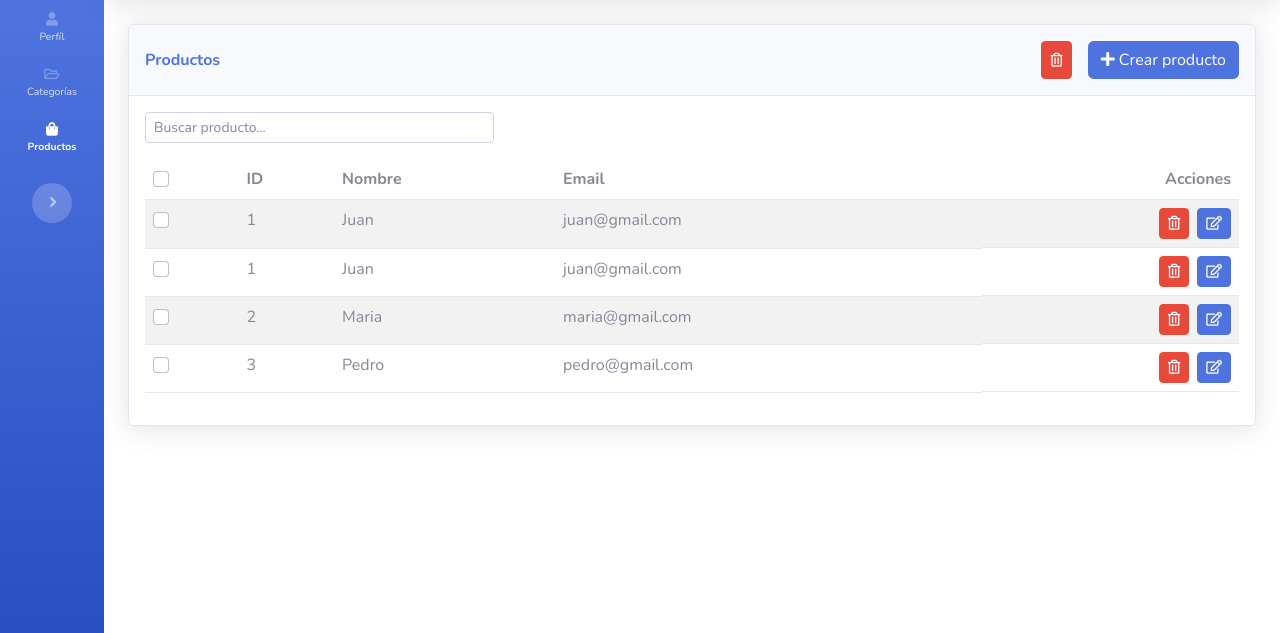
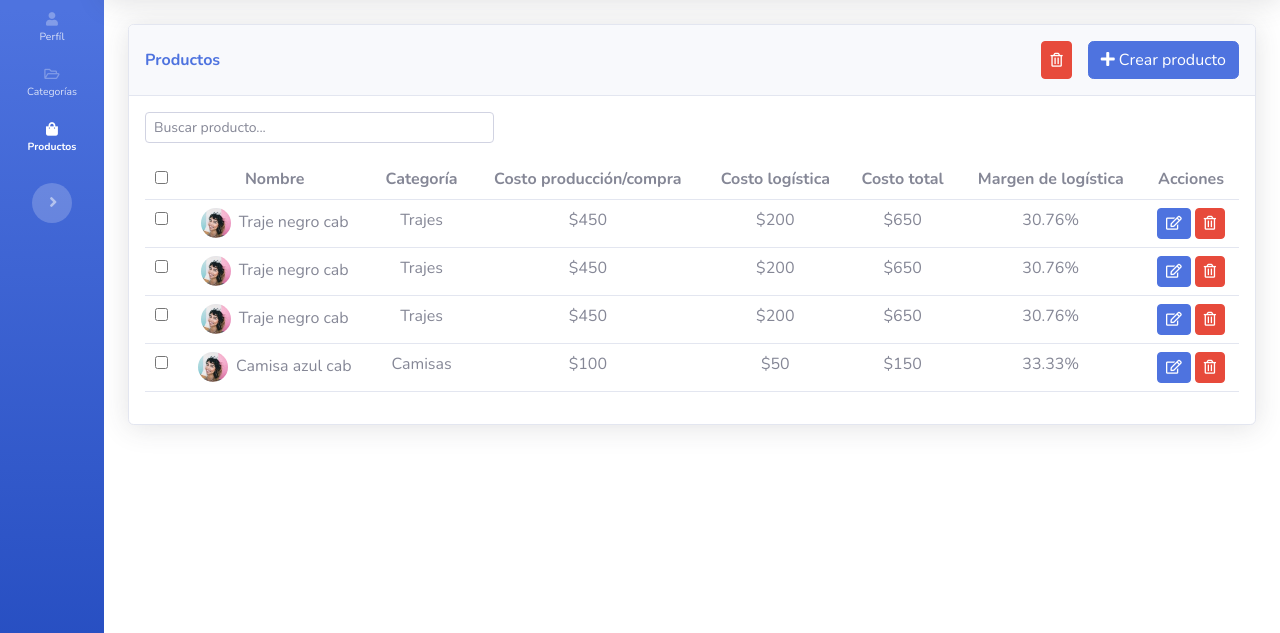
Before and after one commit to williamsjmzhdz/cybergolden, a Django app: page /products/products/ in a window 1280 px wide. Shown: the part 70-703 px from the top of the page. Run offline with Django 4.2, Linux system fonts and the light colour scheme; a user stored in the database is signed in; some libraries are stand-ins or nearby versions.

Commit message:
Se actualizo la tabla productos y se creo el formulario de creacion de productos, aun no se le da funcionalidad.

```diff
--- a/products/static/products/js/products.js
+++ b/products/static/products/js/products.js
@@ -31,12 +31,14 @@ document.addEventListener('DOMContentLoaded', () => {
     });
   });
 
+  // Marcar el enlace Products como activo
   const $navLinks = document.querySelectorAll('.nav-link');
   markActiveNavigationLink($navLinks, 'nav-link-products');
 
 });
 
 function markActiveNavigationLink($navLinks, activeLink) {
+  console.log('entro');
   $navLinks.forEach($navLink => {
     if ($navLink.id === activeLink) {
       $navLink.classList.add('active');
--- a/products/templates/products/create-category.html
+++ b/products/templates/products/create-category.html
@@ -19,7 +19,7 @@
           <form id="create-category-form">
             {% csrf_token %}
             <div class="mb-3">
-              <label class="form-label" for="category-name">Nombre de la categoría</label>
+              <label class="form-label" for="name">Nombre de la categoría</label>
               {{ form }}
               <small class="form-text text-muted" style="color: tomato !important;" id="repeated-name-alert"></small>
             </div>
--- a/products/templates/products/products.html
+++ b/products/templates/products/products.html
@@ -13,18 +13,24 @@
   <div id="show-categories-container">
     <div id="products-container">
       <div class="card shadow">
+
+        <!-- Encabezado de la tarjeta -->
         <div class="card-header d-flex justify-content-between align-items-center flex-wrap py-3">
           <p class="text-primary flex-grow-0 flex-shrink-1 m-0 fw-bold">Productos</p>
           <div class="d-flex">
             <button class="btn btn-danger btn-sm btn-icon delete-row-btn me-3" type="button">
               <i class="far fa-trash-alt"></i>
             </button>
-            <a href="{% url 'products:create_category' %}" id="create-category-btn" class="btn btn-primary" type="button">
+            <a href="{% url 'products:create_product' %}" id="create-category-btn" class="btn btn-primary" type="button">
               <i class="fas fa-plus"></i>&nbsp;Crear producto
             </a>
           </div>
         </div>
+
+        <!-- Cuerpo de la tarjeta -->
         <div class="card-body">
+
+          <!-- Barra de búsqueda -->
           <div class="row mb-3">
             <div class="col-md-4">
               <div class="input-group">
@@ -32,77 +38,102 @@
               </div>
             </div>
           </div>
-          <div class="table-responsive">
-            <table class="table table-striped">
+
+          <!-- Tabla -->
+          <div class="table-responsive table mt-2" id="dataTable" role="grid" aria-describedby="dataTable_info">
+            <table class="table my-0" id="dataTable">
               <thead>
                 <tr>
-                  <th><input id="select-all" class="form-check-input" type="checkbox"></th>
-                  <th>ID</th>
-                  <th>Nombre</th>
-                  <th>Email</th>
-                  <th class="text-end" scope="col">Acciones</th>
+                  <th class="text-center"><input type="checkbox"></th>
+                  <th class="text-center">Nombre</th>
+                  <th class="text-center">Categoría</th>
+                  <th class="text-center">Costo producción/compra</th>
+                  <th class="text-center">Costo logística</th>
+                  <th class="text-center">Costo total</th>
+                  <th class="text-center">Margen de logística</th>
+                  <th class="text-center">Acciones</th>
                 </tr>
               </thead>
-              <tbody id="tableBody">
+              <tbody>
                 <tr>
-                  <td><input class="form-check-input select-row" type="checkbox"></td>
-                  <td>1</td>
-                  <td>Juan</td>
-                  <td>juan@gmail.com</td>
-                  <td class="d-flex justify-content-end">
-                    <button class="btn btn-danger btn-sm delete-category-btn me-2" type="button">
+                  <th class="text-center"><input type="checkbox"></th>
+                  <td class="text-center"><img class="rounded-circle me-2" width="30" height="30" src="assets/img/avatars/avatar1.jpeg">Traje negro cab</td>
+                  <td class="text-center">Trajes</td>
+                  <td class="text-center">$450</td>
+                  <td class="text-center">$200</td>
+                  <td class="text-center">$650</td>
+                  <td class="text-center">30.76%</td>
+                  <td class="text-center">
+                    <button class="btn btn-primary btn-sm" type="button">
+                      <i class="far fa-edit"></i>
+                    </button>
+                    <button class="btn btn-danger btn-sm" type="button">
                       <i class="far fa-trash-alt"></i>
-                    </button>
-                    <button class="btn btn-primary btn-sm update-category-btn" type="button">
-                      <i class="far fa-edit"></i>
                     </button>
                   </td>
                 </tr>
                 <tr>
-                  <td><input class="form-check-input select-row" type="checkbox"></td>
-                  <td>1</td>
-                  <td>Juan</td>
-                  <td>juan@gmail.com</td>
-                  <td class="d-flex justify-content-end">
-                    <button class="btn btn-danger btn-sm delete-category-btn me-2" type="button">
+                  <th class="text-center"><input type="checkbox"></th>
+                  <td class="text-center"><img class="rounded-circle me-2" width="30" height="30" src="assets/img/avatars/avatar1.jpeg">Traje negro cab</td>
+                  <td class="text-center">Trajes</td>
+                  <td class="text-center">$450</td>
+                  <td class="text-center">$200</td>
+                  <td class="text-center">$650</td>
+                  <td class="text-center">30.76%</td>
+                  <td class="text-center">
+                    <button class="btn btn-primary btn-sm" type="button">
+                      <i class="far fa-edit"></i>
+                    </button>
+                    <button class="btn btn-danger btn-sm" type="button">
                       <i class="far fa-trash-alt"></i>
-                    </button>
-                    <button class="btn btn-primary btn-sm update-category-btn" type="button">
-                      <i class="far fa-edit"></i>
                     </button>
                   </td>
                 </tr>
                 <tr>
-                  <td><input class="form-check-input select-row" type="checkbox"></td>
-                  <td>2</td>
-                  <td>Maria</td>
-                  <td>maria@gmail.com</td>
-                  <td class="d-flex justify-content-end">
-                    <button class="btn btn-danger btn-sm delete-category-btn me-2" type="button">
+                  <th class="text-center"><input type="checkbox"></th>
+                  <td class="text-center"><img class="rounded-circle me-2" width="30" height="30" src="assets/img/avatars/avatar1.jpeg">Traje negro cab</td>
+                  <td class="text-center">Trajes</td>
+                  <td class="text-center">$450</td>
+                  <td class="text-center">$200</td>
+                  <td class="text-center">$650</td>
+                  <td class="text-center">30.76%</td>
+                  <td class="text-center">
+                    <button class="btn btn-primary btn-sm" type="button">
+                      <i class="far fa-edit"></i>
+                    </button>
+                    <button class="btn btn-danger btn-sm" type="button">
                       <i class="far fa-trash-alt"></i>
-                    </button>
-                    <button class="btn btn-primary btn-sm update-category-btn" type="button">
-                      <i class="far fa-edit"></i>
                     </button>
                   </td>
                 </tr>
                 <tr>
-                  <td><input class="form-check-input select-row" type="checkbox"></td>
-                  <td>3</td>
-                  <td>Pedro</td>
-                  <td>pedro@gmail.com</td>
-                  <td class="d-flex justify-content-end">
-                    <button class="btn btn-danger btn-sm delete-category-btn me-2" type="button">
+                  <th class="text-center"><input type="checkbox"></th>
+                  <td class="text-center"><img class="rounded-circle me-2" width="30" height="30" src="assets/img/avatars/avatar1.jpeg">Camisa azul cab</td>
+                  <td class="text-center">Camisas</td>
+                  <td class="text-center">$100</td>
+                  <td class="text-center">$50</td>
+                  <td class="text-center">$150</td>
+                  <td class="text-center">33.33%</td>
+                  <td class="text-center">
+                    <button class="btn btn-primary btn-sm" type="button">
+                      <i class="far fa-edit"></i>
+                    </button>
+                    <button class="btn btn-danger btn-sm" type="button">
                       <i class="far fa-trash-alt"></i>
-                    </button>
-                    <button class="btn btn-primary btn-sm update-category-btn" type="button">
-                      <i class="far fa-edit"></i>
                     </button>
                   </td>
                 </tr>
               </tbody>
+
             </table>
-        </div>
+          </div>
+
+
+
+
+
+
+
       </div>
     </div>
 </div>
--- a/products/urls.py
+++ b/products/urls.py
@@ -6,14 +6,19 @@ from products.API import views as api_views
 app_name='products'
 
 urlpatterns = [
+
+    # Plantillas de categorías
     path('categories/', views.categories, name='categories'),
+    path('categories/create/category/', views.create_category, name='create_category'),
     path('categories/update/category/<int:id>/', views.update_category, name='update_category'),
-    path('categories/create/category/', views.create_category, name='create_category'),
 
+    # Plantillas de productos
     path('products/', views.products, name='products'),
+    path('categories/create/product/', views.create_product, name='create_product'),
 
-    # API routes
+    # Rutas API para categorías
     path('create/category', api_views.create_category),
     path('delete/category', api_views.delete_category),
     path('update/category', api_views.update_category),
+
 ]
--- a/products/views.py
+++ b/products/views.py
@@ -1,11 +1,14 @@
 from django.http import HttpResponse
-from django.shortcuts import render
+from django.shortcuts import redirect, render
 from django.contrib.auth.decorators import login_required
 
-from products.forms import CategoryForm
+from products.forms import CategoryForm, ProductForm
 from products.models import Category, Product
 
 
+STAFF = ['CEO', 'COO']
+
+# Plantillas de categorías
 @login_required
 def categories(request):
 
@@ -19,20 +22,7 @@ def categories(request):
 
         return render(request, 'products/categories.html', {
             'categories': categories,
-        })
-
-@login_required
-def update_category(request, id):
-    try:
-        category = Category.objects.get(id=id)
-    except Category.DoesNotExist:
-        return HttpResponse(status=404)
-
-    if request.method == 'GET':
-        form = CategoryForm(instance=category)
-        return render(request, 'products/update-category.html', {
-            'form': form,
-            'category_id': id,
+            'is_staff': request.user.employee.position in STAFF,
         })
 
 @login_required
@@ -44,7 +34,29 @@ def create_category(request):
             'form': form,
         })
 
+@login_required
+def update_category(request, id):
 
+    if request.user.employee.position in STAFF:
+
+        try:
+            category = Category.objects.get(id=id)
+        except Category.DoesNotExist:
+            return HttpResponse(status=404)
+
+        if request.method == 'GET':
+            form = CategoryForm(instance=category)
+            return render(request, 'products/update-category.html', {
+                'form': form,
+                'category_id': id,
+            })
+
+    else:
+
+        return redirect('products:categories')
+
+
+# Plantillas de productos
 @login_required
 def products(request):
 
@@ -54,3 +66,12 @@ def products(request):
         return render(request, 'products/products.html', {
             'products': products,
         })
+
+@login_required
+def create_product(request):
+
+    if request.method == 'GET':
+        form = ProductForm()
+        return render(request, 'products/create-product.html', {
+            'form': form,
+        })
```
Also changed, not shown: products/API/views.py (+65 -47 lines), products/forms.py (+118 -5 lines), products/models.py (+11 -4 lines), products/static/products/js/create-product.js (added, +36 -0 lines), products/templates/products/categories.html (+79 -31 lines), products/templates/products/create-product.html (added, +64 -0 lines), db.sqlite3, products/migrations/0004_remove_product_available_remove_product_stock.py (added).
